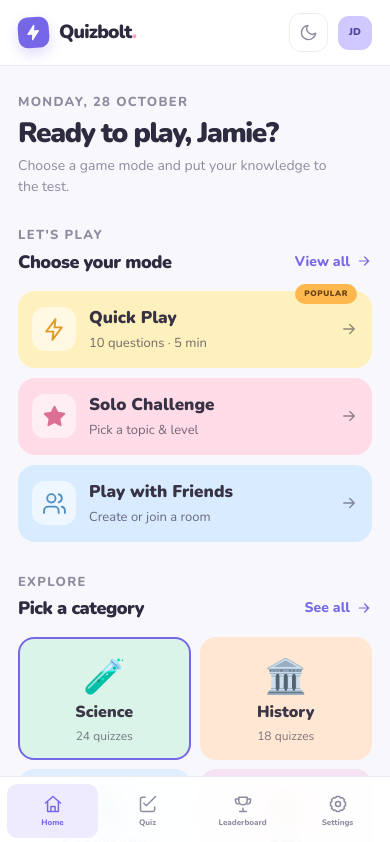
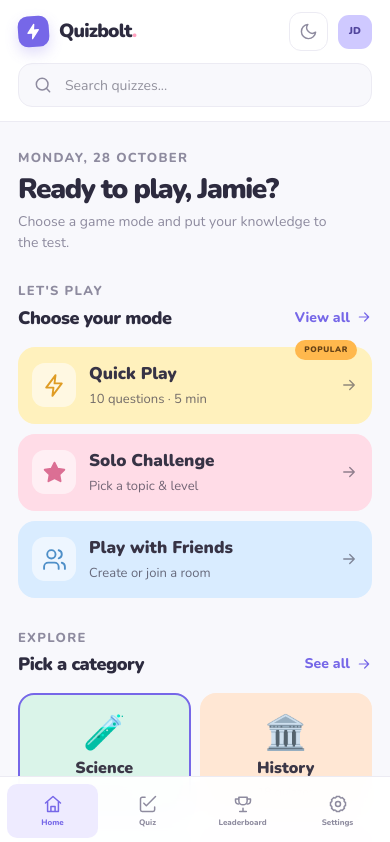
Before and after one commit to BangBangOperator/Quizbolt, a React (Vite) app: page / in a window 390 px wide. Shown: the top 842 px of the page. Built offline with nearby package versions, Linux system fonts and the light colour scheme.

Commit message:
feat: add search bar to mobile layout

```diff
--- a/src/index.css
+++ b/src/index.css
@@ -1080,12 +1080,23 @@ main {
     padding-bottom: 75px;
   }
   .topbar {
-    height: 66px;
-    padding: 0 18px;
+    height: auto;
+    padding: 12px 18px 14px;
+    flex-wrap: wrap;
+    row-gap: 12px;
   }
   .mobile-brand {
     display: flex;
     font-size: 19px;
+    order: 1;
+  }
+  .header-actions {
+    order: 2;
+  }
+  /* search drops to its own full-width row under the logo + buttons */
+  .topbar-left {
+    order: 3;
+    flex: 0 0 100%;
   }
   .mobile-brand .brand-mark {
     width: 31px;
@@ -1093,7 +1104,12 @@ main {
     border-radius: 10px;
   }
   .search {
-    display: none;
+    width: 100%;
+    height: 44px;
+    padding: 0 14px;
+  }
+  .search input {
+    font-size: 14px;
   }
   .mobile-avatar {
     display: grid !important;
```
